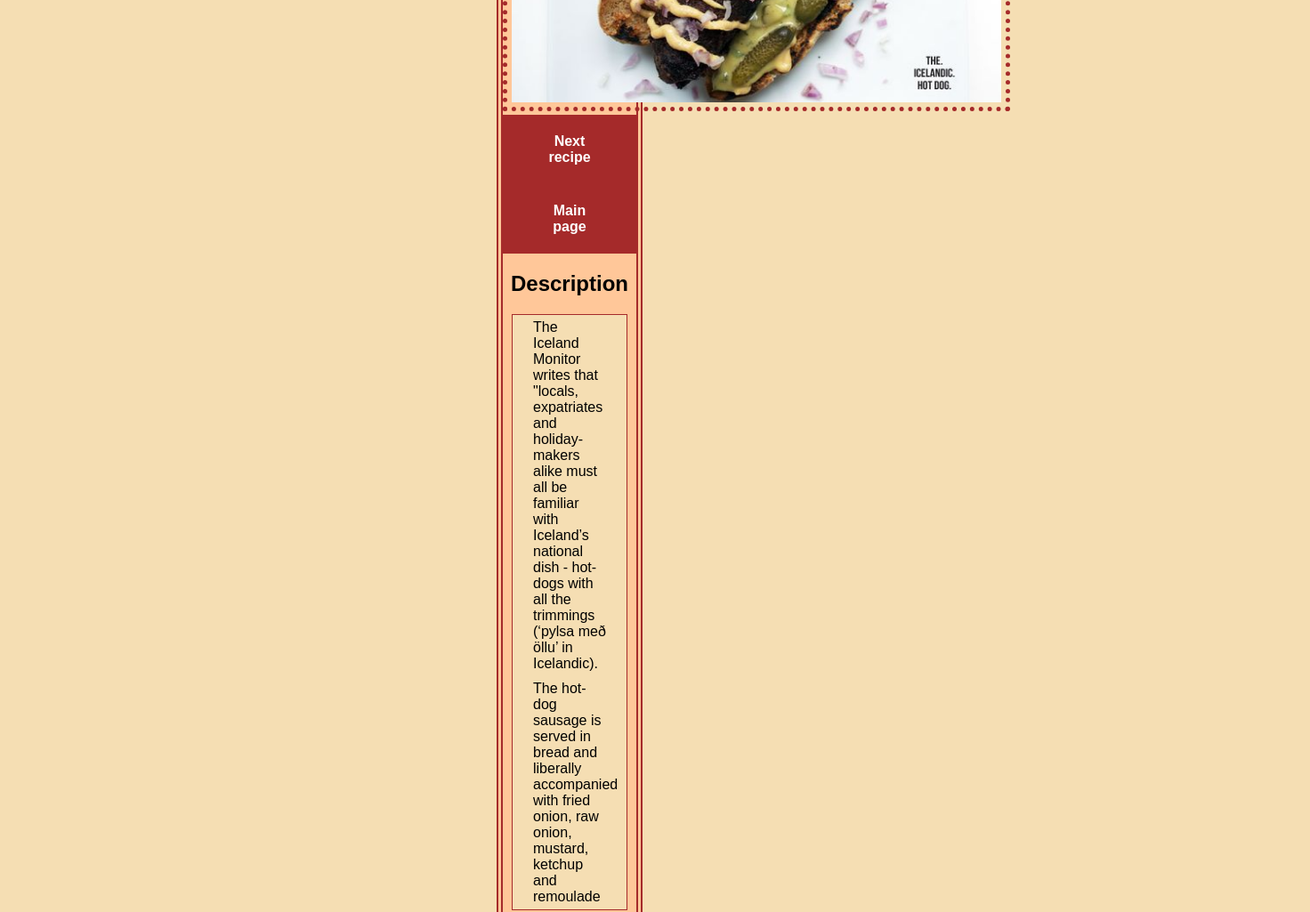
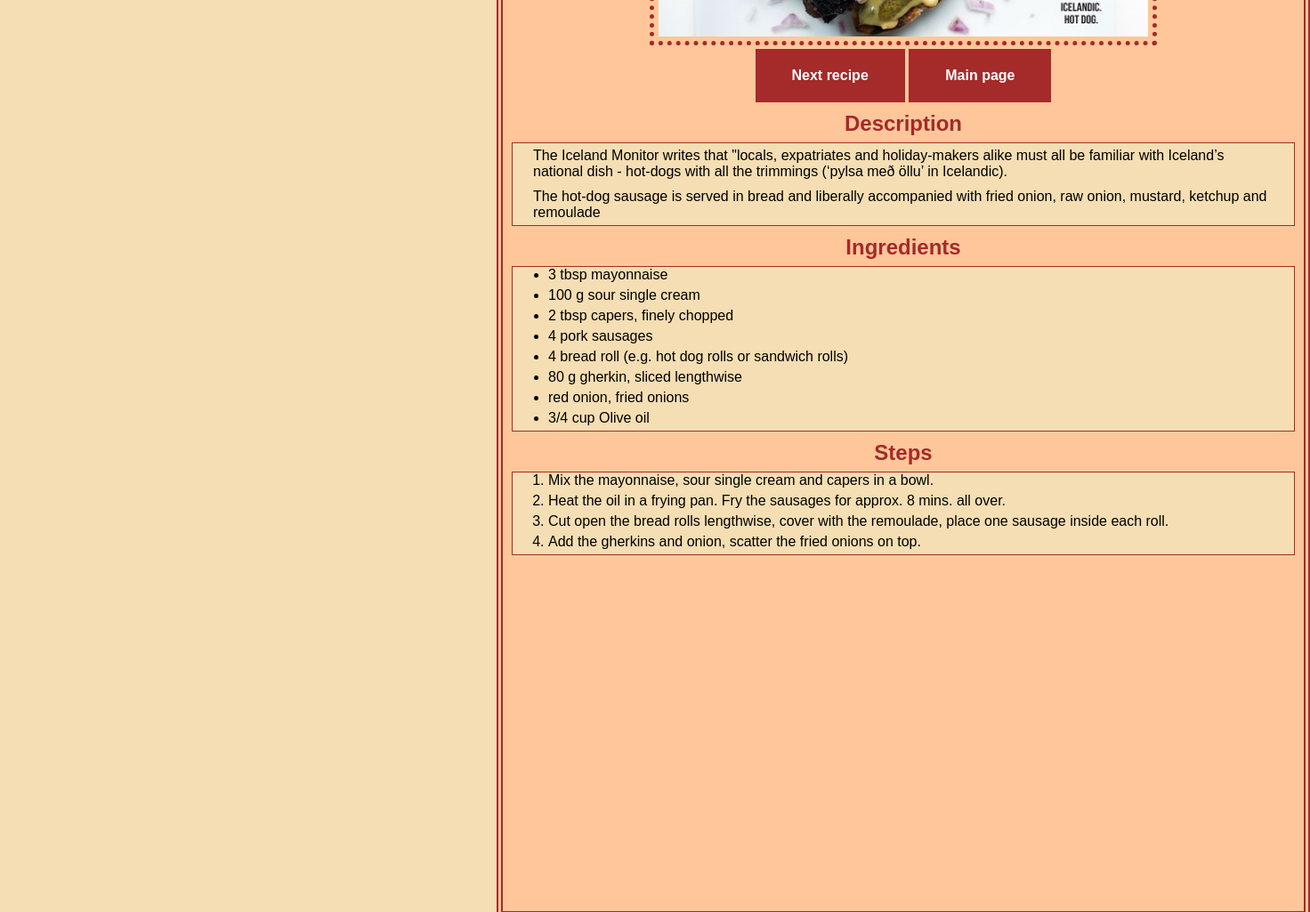
Before and after one commit to re1d555/odin-recipes, a plain HTML site: page recipes/pylsur.html in a window 1280 px wide. Shown: the part 400-1425 px from the top of the page at 89% size, 1472 px wide, since content can reach past the window. Drawn offline with Linux system fonts and the light colour scheme.

Commit message:
Fix few minor issues

```diff
--- a/recipes/pylsur.html
+++ b/recipes/pylsur.html
@@ -18,13 +18,13 @@
         <a class="lil-link" href="../index.html">Main page</a>
       </div>
 
-      <h2 class="lil-title">Description</h2>
+      <h2 class="title">Description</h2>
         <div class="description">
           <p>The Iceland Monitor writes that "locals, expatriates and holiday-makers alike must all be familiar with Iceland’s national dish - hot-dogs with all the trimmings (‘pylsa með öllu’ in Icelandic).</p>
           <p>The hot-dog sausage is served in bread and liberally accompanied with fried onion, raw onion, mustard, ketchup and remoulade</p>
         </div>
 
-      <h2 class="lil-title">Ingredients</h2>
+      <h2 class="title">Ingredients</h2>
         <ul class="description">
           <li>3 tbsp mayonnaise</li>
           <li>100 g sour single cream</li>
@@ -36,7 +36,7 @@
           <li>3/4 cup Olive oil</li>
         </ul>
 
-      <h2 class="lil-title">Steps</h2>
+      <h2 class="title">Steps</h2>
         <ol class="description">
           <li>Mix the mayonnaise, sour single cream and capers in a bowl.</li>
           <li>Heat the oil in a frying pan. Fry the sausages for approx. 8 mins. all over.</li>
--- a/style.css
+++ b/style.css
@@ -1,4 +1,5 @@
 body {
+    /* position: fixed;  */
     background-color: wheat;
     font-family: Arial, Helvetica, sans-serif;
 }
@@ -10,6 +11,7 @@ body {
     text-align: center;
     border: 7px double brown;
     margin: 20px 550px 550px 550px;
+    width: 900px;
     padding-bottom: 400px;
 }
 
```
